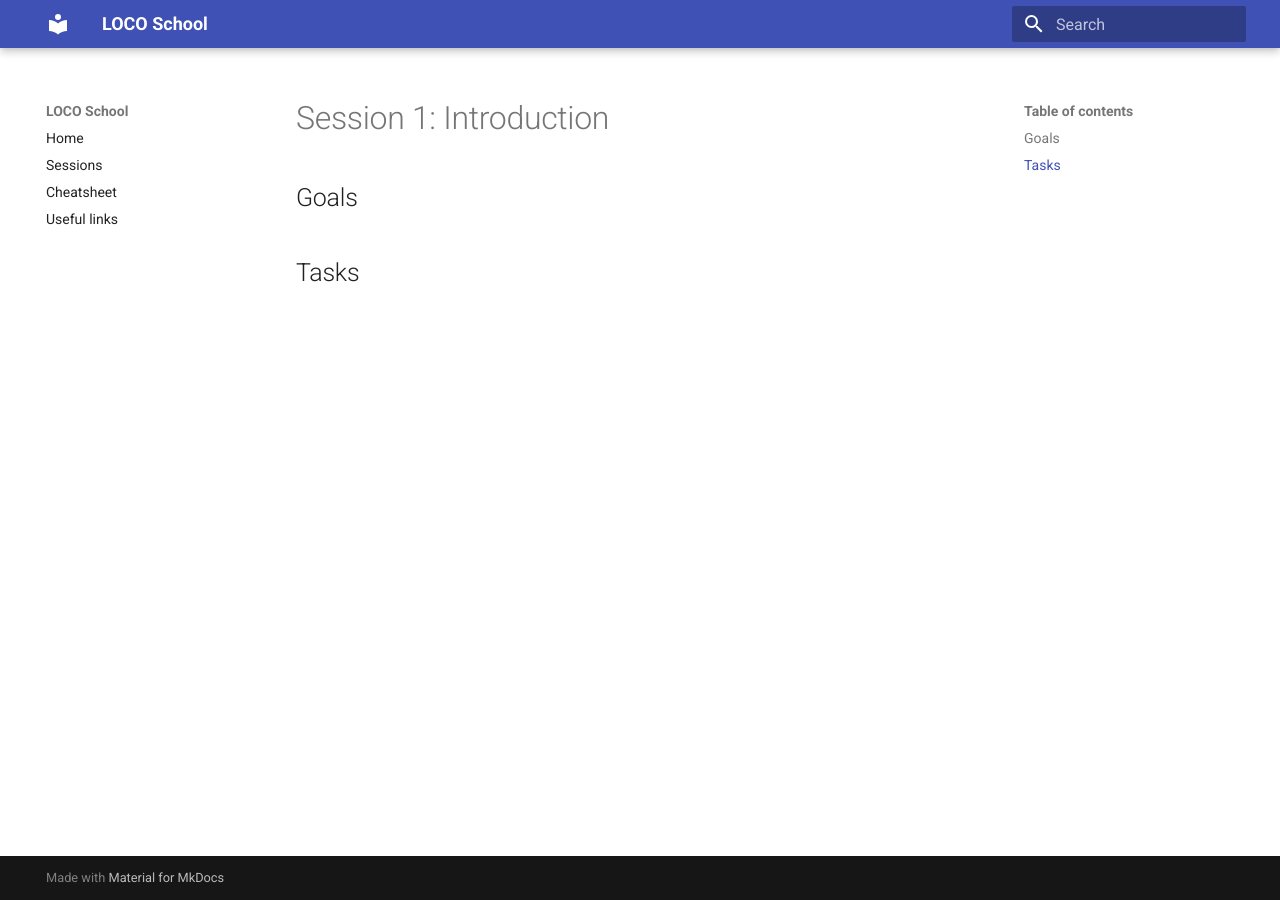
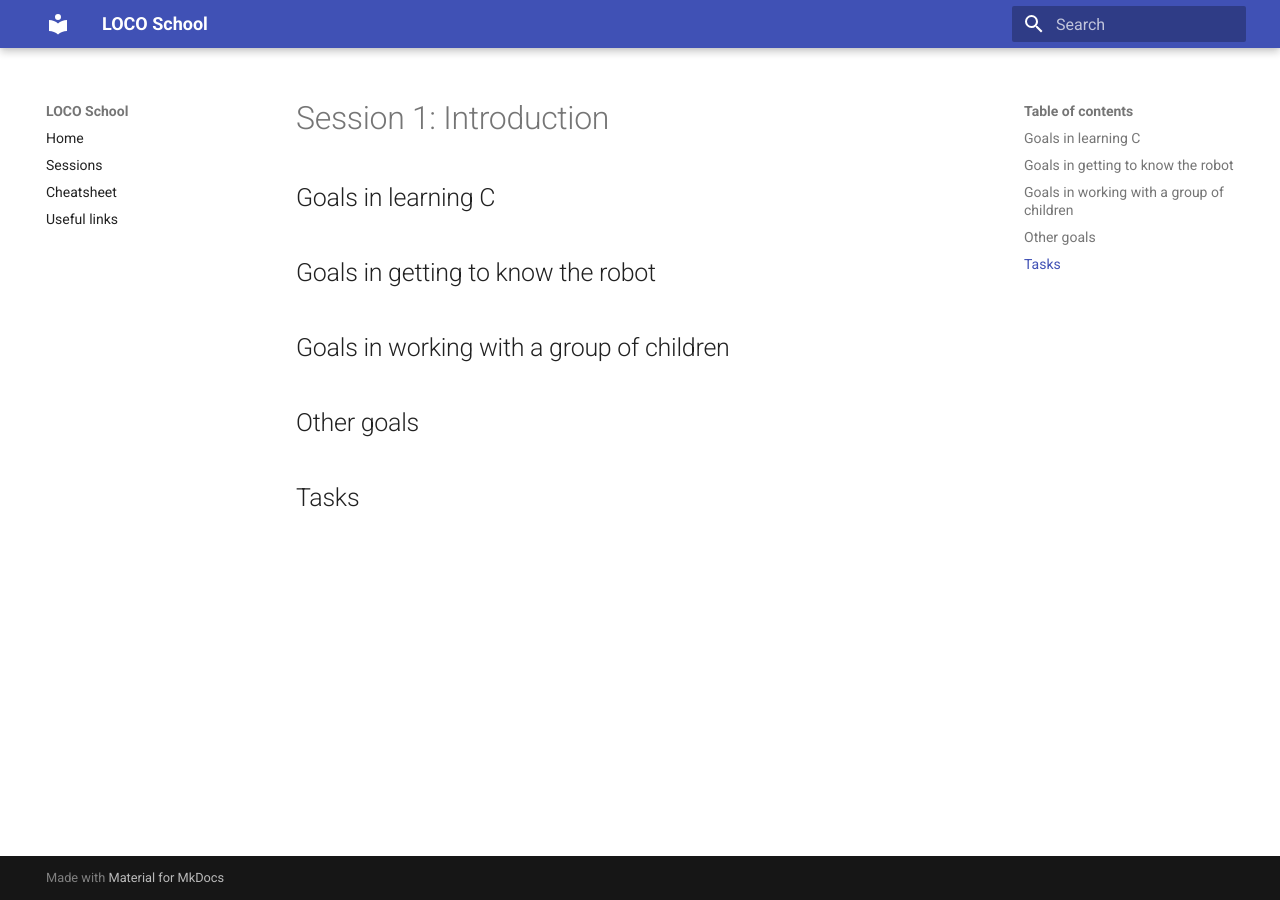
Before and after one commit to locoschool/locoschool, an MkDocs documentation site: the page built from docs/sessions/s1.md, in a window 1280 px wide. Built offline with MkDocs 1.6.1 and Material for MkDocs 9.7.7, drawn with Linux system fonts in a browser that asks for light colours.

Commit message:
Update s1.md
New goal headers were added

```diff
--- a/docs/sessions/s1.md
+++ b/docs/sessions/s1.md
@@ -1,5 +1,10 @@
 # Session 1: Introduction
 
-## Goals
+## Goals in learning C
+## Goals in getting to know the robot
+## Goals in working with a group of children
+## Other goals
+
+
 
 ## Tasks
```
